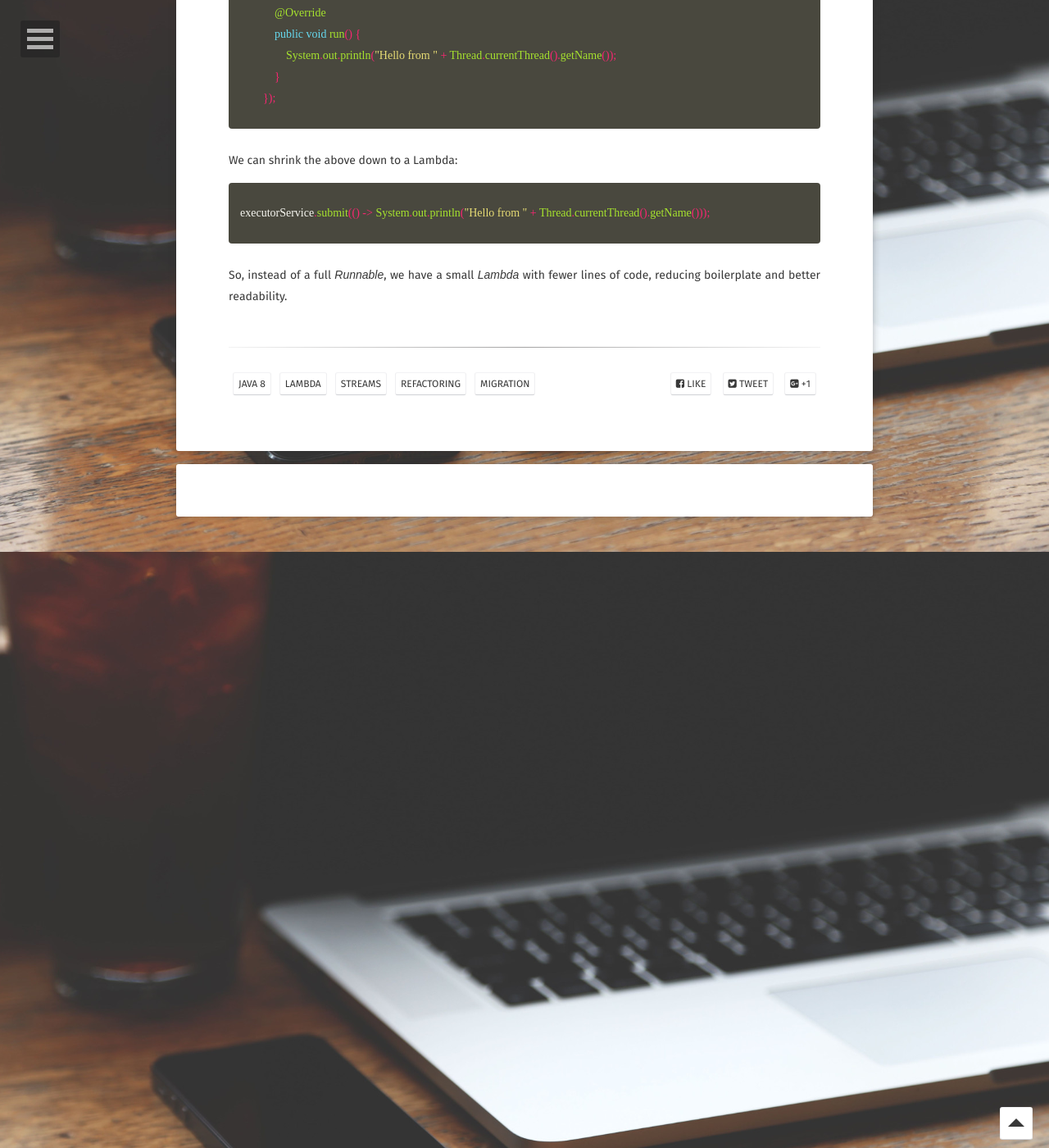
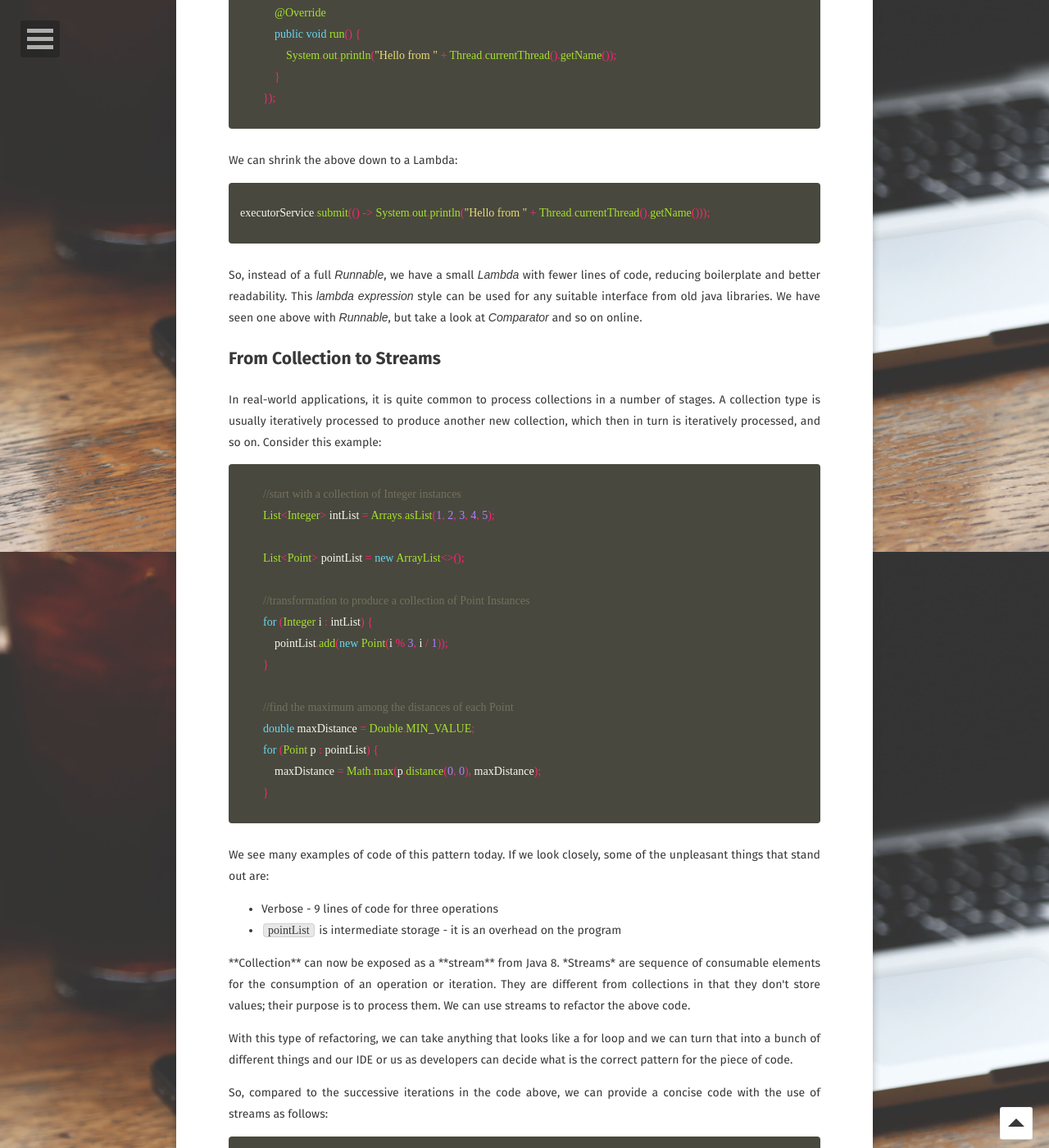
Before and after one commit to mahadyhasan/mahadyhasan.github.io, a Jekyll site: the page built from _posts/2016-07-23-refactoring-to-java8.md, in a window 1280 px wide and 1400 px high, scrolled down 1127 px. Shown: the whole window at 82% size. Built offline with Jekyll 4.4.1, drawn with Linux system fonts in a browser that asks for light colours; some web fonts are replaced; comment, search, counter and statistics services are not loaded; some of the changed text lies outside the part shown.

Commit message:
update to java refactoring post

```diff
--- a/_posts/2016-07-23-refactoring-to-java8.md
+++ b/_posts/2016-07-23-refactoring-to-java8.md
@@ -15,7 +15,7 @@ comments: true
 ## Overview
 
 As we draw closer to Java 9, Java 8 is starting to reach wide usage and many of us are still looking to implement some of
-the common Java 8 features into our existing code base. In this post, I share of the refactorings I have applied so far
+the common Java 8 features into our existing code base. In this post, I share some of the refactorings I have applied so far
 in my experience.
 
 ## Why Refactor to Java 8?
@@ -57,4 +57,54 @@ executorService.submit(() -> System.out.println("Hello from " + Thread.currentTh
 {% endhighlight %}
 
 So, instead of a full *Runnable*, we have a small *Lambda* with fewer lines of code, reducing boilerplate and better
-readability.
+readability. This *lambda expression* style can be used for any suitable interface from old java libraries. We have seen
+one above with *Runnable*, but take a look at *Comparator* and so on online.
+
+## From Collection to Streams
+
+In real-world applications, it is quite common to process collections in a number of stages. A collection type is usually
+iteratively processed to produce another new collection, which then in turn is iteratively processed, and so on. Consider
+this example:
+
+{% highlight java %}
+        //start with a collection of Integer instances
+        List<Integer> intList = Arrays.asList(1, 2, 3, 4, 5);
+
+        List<Point> pointList = new ArrayList<>();
+
+        //transformation to produce a collection of Point Instances
+        for (Integer i : intList) {
+            pointList.add(new Point(i % 3, i / 1));
+        }
+
+        //find the maximum among the distances of each Point
+        double maxDistance = Double.MIN_VALUE;
+        for (Point p : pointList) {
+            maxDistance = Math.max(p.distance(0, 0), maxDistance);
+        }
+{% endhighlight %}
+
+We see many examples of code of this pattern today. If we look closely, some of the unpleasant things that stand out are:
+
+* Verbose - 9 lines of code for three operations
+* `pointList` is intermediate storage - it is an overhead on the program
+
+**Collection<T>** can now be exposed as a **stream** from Java 8. *Streams* are sequence of consumable elements for the consumption of an operation or iteration.
+They are different from collections in that they don't store values; their purpose is to process them. We can use streams to refactor the above code.
+
+With this type of refactoring, we can take anything that looks like a for loop and we can turn that into a bunch of
+different things and our IDE or us as developers can decide what is the correct pattern for the piece of code.
+
+So, compared to the successive iterations in the code above, we can provide a concise code with the use of streams as follows:
+
+{% highlight java %}
+       //Java 8 Refactor
+        OptionalDouble maxDistance =
+                intList.stream()
+                        .map(i -> new Point(i % 3, i / 3))
+                        .mapToDouble(p -> p.distance(0, 0))
+                        .max();
+{% endhighlight %}
+
+And guess what? We have successfully removed the intermediate collection with the refactoring and therefore reduced the
+overhead that comes with creating a list. This piece of code is also double the faster as the loop version.
```
